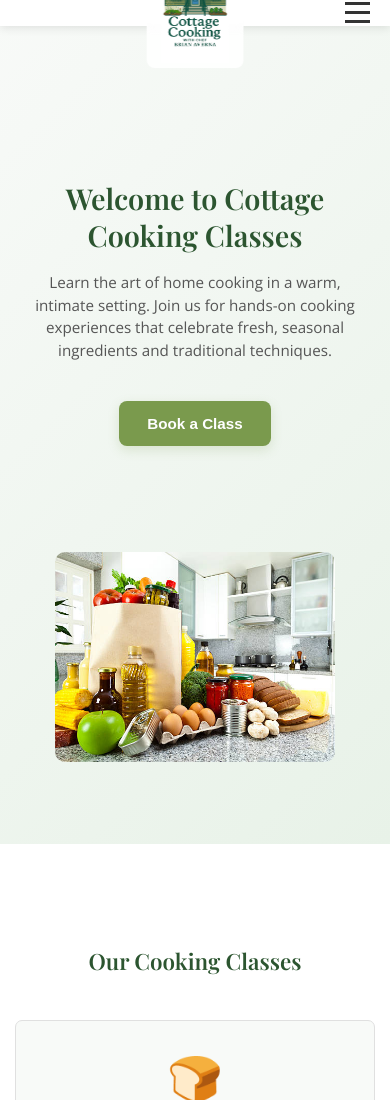
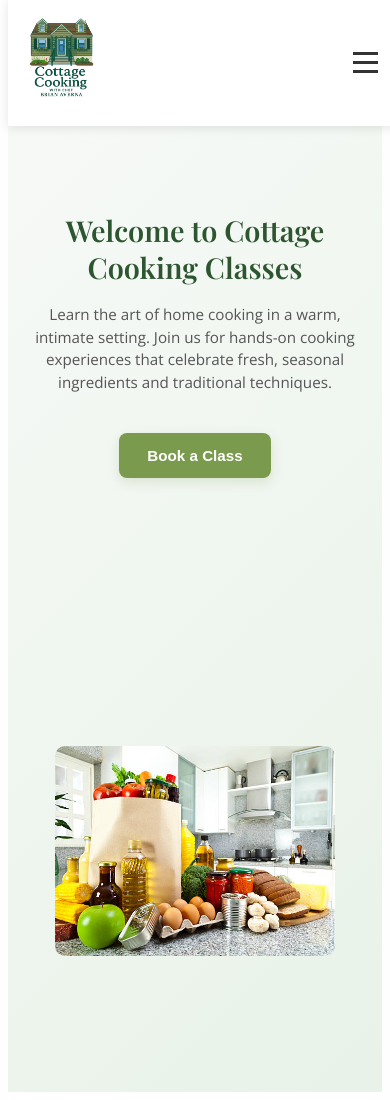
Before and after one commit to boomsssing/cottage-cookin, a plain HTML site: page index.html in a window 390 px wide. Shown: the top 1100 px of the page. Drawn offline with nearby package versions, Linux system fonts and the light colour scheme.

Commit message:
Add files via upload

```diff
--- a/styles.css
+++ b/styles.css
@@ -1,10 +1,7 @@
-/* Reset and Base Styles */
-* {
-    margin: 0;
-    padding: 0;
-    box-sizing: border-box;
-}
-
+.logo {
+    grid-column: unset;
+    justify-content: center;
+}
 /* Base Colors */
 :root {
 --bg-primary: #fefefe;
@@ -487,28 +484,17 @@ footer p {
 @media (max-width: 768px) {
 .nav-container {
     display: flex;
-        justify-content: center;
-        align-items: center;
-        position: relative;
+    justify-content: space-between;
+    align-items: center;
 }
 
 .logo {
     grid-column: unset;
     justify-content: center;
-        position: absolute;
-        left: 50%;
-        transform: translateX(-50%);
-        background: rgba(255, 255, 255, 0.9);
-        padding: 5px 15px;
-        border-radius: 8px;
-        -webkit-backdrop-filter: blur(5px);
-        backdrop-filter: blur(5px);
 }
 
 .hamburger {
     display: flex;
-        position: absolute;
-        right: 20px;
 }
 
 .nav-menu {
```
Lines whose indentation alone changed are shown as unchanged.
